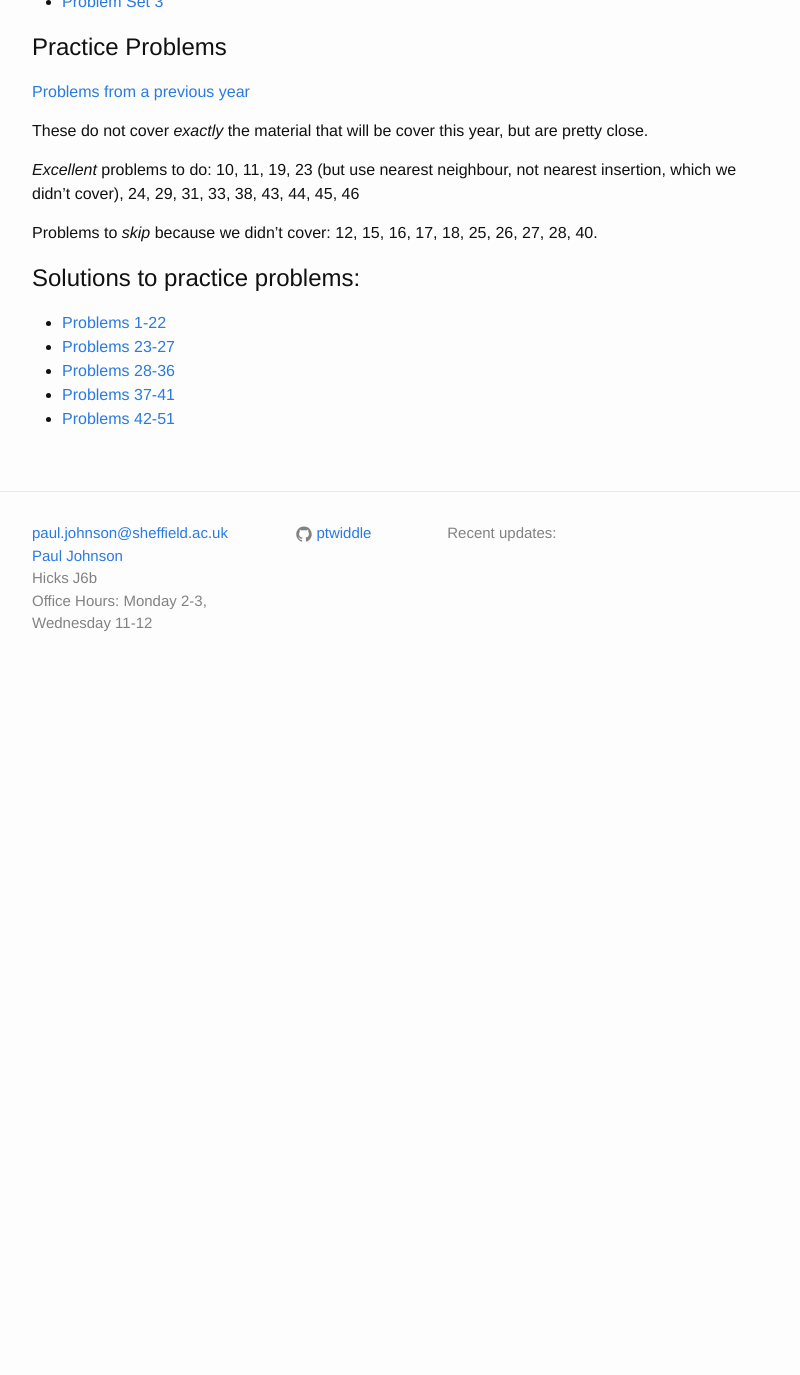
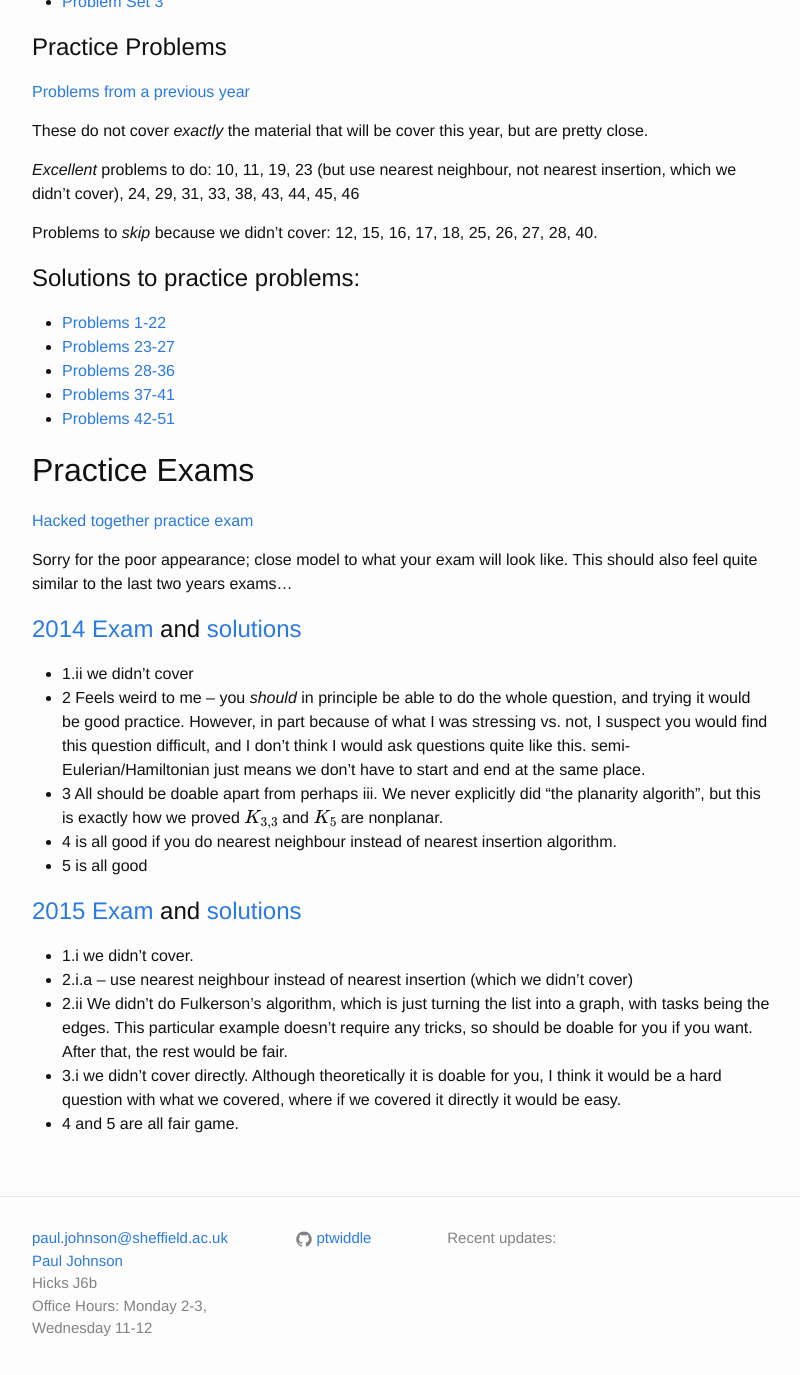
Before and after one commit to ptwiddle/MAS341-Graph-Theory, a Jekyll site: the page built from problems.md, in a window 1280 px wide and 1400 px high, scrolled down 387 px. Shown: the top 1375 px of the window, without its empty margins (238-1038 px from the left). Built offline with Jekyll 4.4.1, drawn with Linux system fonts in a browser that asks for light colours; formulas are drawn with MathJax 3; before the commit the page ends 1082 px from its top, so only the background shows below that; some of the changed text lies outside the part shown.

Commit message:
practice exams, some of lecture 16?

```diff
--- a/problems.md
+++ b/problems.md
@@ -6,7 +6,7 @@ permalink: /Problems/
 
 This page will host example problems, problems to be handed in, proofs from lecture that will be valid for examination, etc.
 
-[Proofs that are/ aren't examinable](../ExaminableProofs/)
+[Proofs that are / aren't examinable](../ExaminableProofs/)
 ====
 
 
@@ -42,3 +42,32 @@ Solutions to practice problems:
 * [Problems 28-36](../solutions2015-28-36.pdf)
 * [Problems 37-41](../solutions2015-37-41.pdf)
 * [Problems 42-51](../solutions2015-42-51.pdf)
+
+Practice Exams
+----
+
+[Hacked together practice exam ](../PracticeExam.pdf)
+
+Sorry for the poor appearance; close model to what your exam will look like.  This should also feel quite similar to the last two years exams...
+
+
+
+[2014 Exam](../2014mas341.pdf) and [solutions](../ExamSolution2014.pdf)
+===
+
+ - 1.ii we didn't cover
+ - 2 Feels weird to me -- you *should* in principle be able to do the whole question, and trying it would be good practice.  However, in part because of what I was stressing vs. not, I suspect you would find this question difficult, and I don't think I would ask questions quite like this.   semi-Eulerian/Hamiltonian just means we don't have to start and end at the same place.
+ - 3 All should be doable apart from perhaps iii.  We never explicitly did "the planarity algorith", but this is exactly how we proved $$K_{3,3}$$ and $$K_5$$ are nonplanar.
+ - 4 is all good if you do nearest neighbour instead of nearest insertion algorithm.
+ - 5 is all good
+
+
+
+[2015 Exam](../2015mas341.pdf) and [solutions](ExamSolution2015.pdf)
+====
+
+- 1.i we didn't cover.
+- 2.i.a -- use nearest neighbour instead of nearest insertion (which we didn't cover)
+- 2.ii We didn't do Fulkerson's algorithm, which is just turning the list into a graph, with tasks being the edges.  This particular example doesn't require any tricks, so should be doable for you if you want.  After that, the rest would be fair.
+- 3.i we didn't cover directly.  Although theoretically it is doable for you, I think it would be a hard question with what we covered, where if we covered it directly it would be easy.
+ - 4 and 5 are all fair game.
```
Also changed, not shown: _lecturenotes/lecturex6.md (+11 -1 lines), 5 other files.
